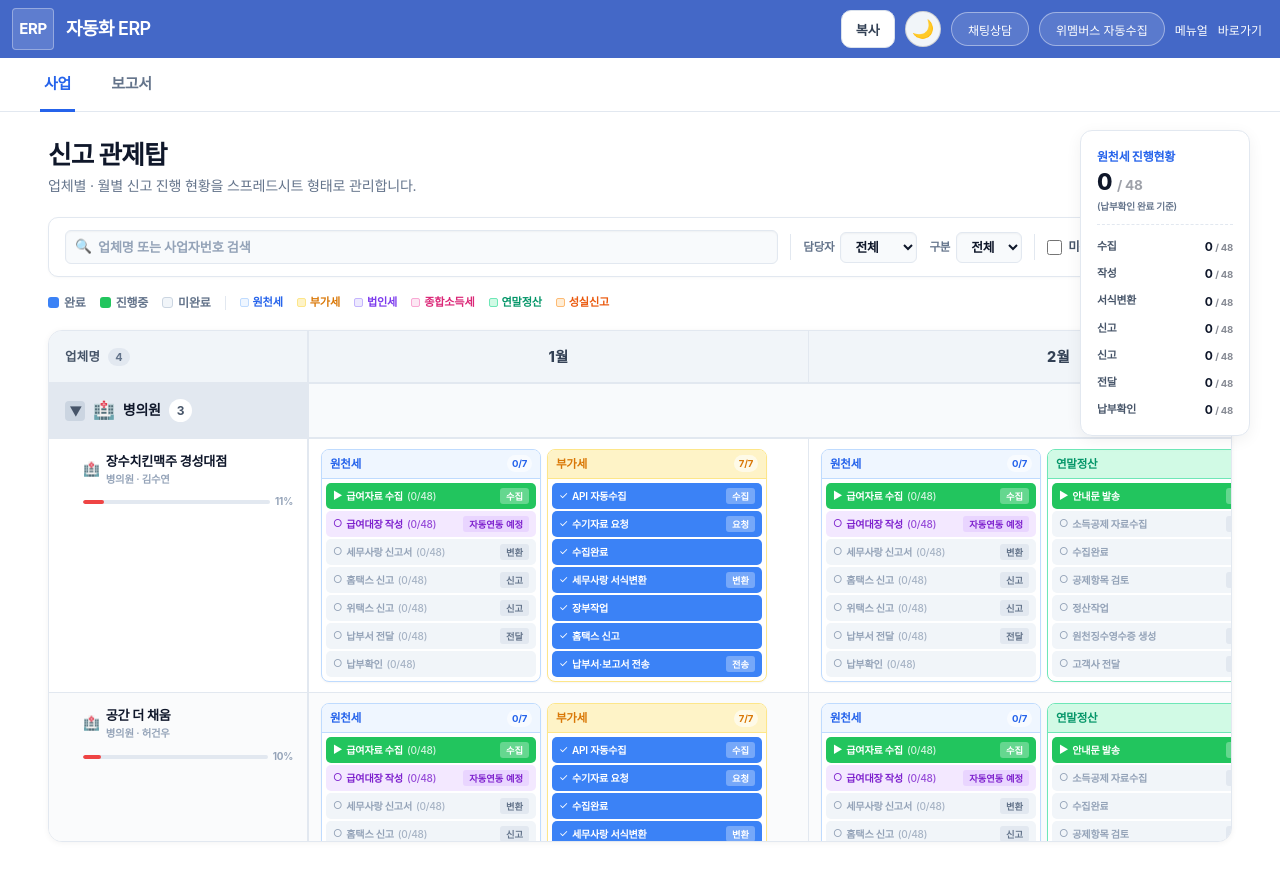
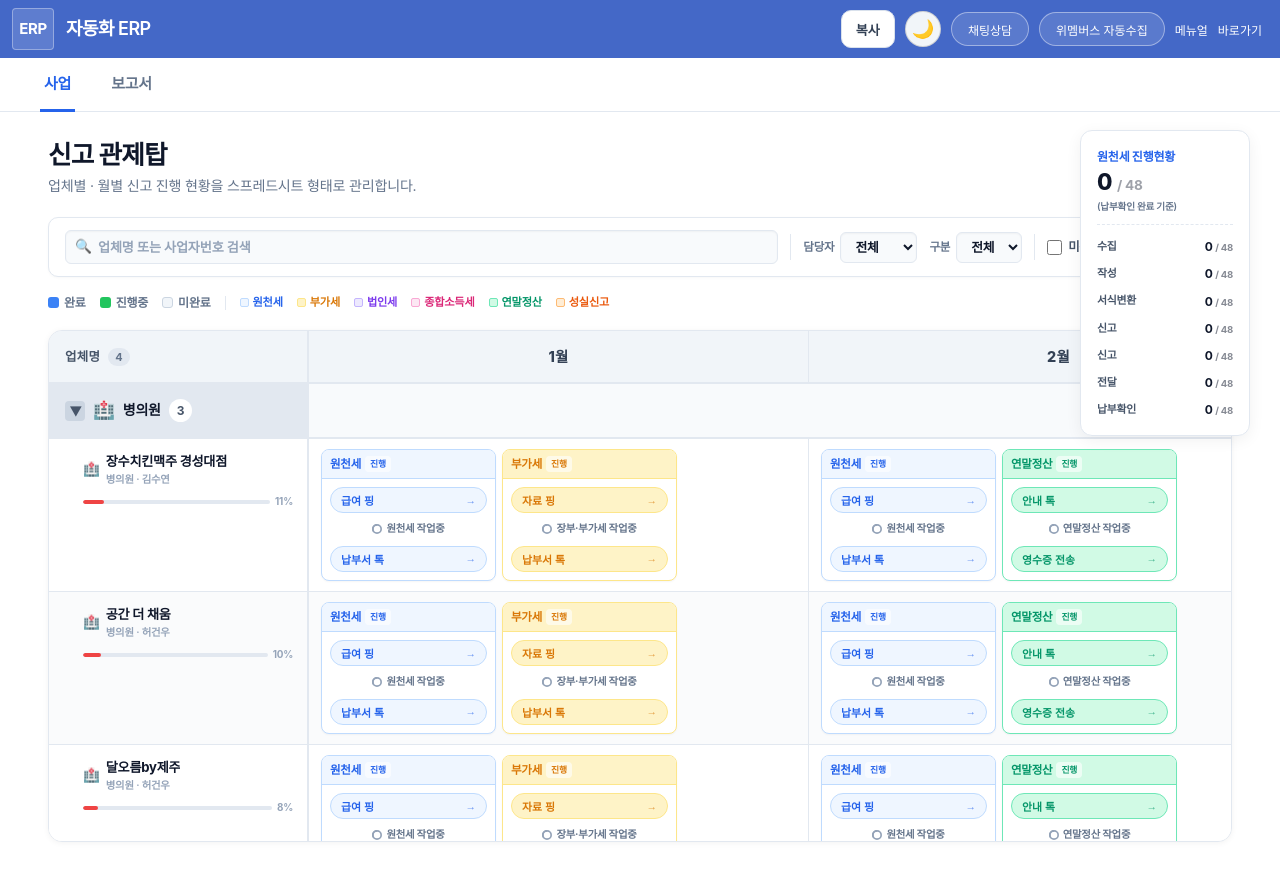
Before and after one commit to kyo1103/hgwjwk, a Next.js app: page /erp/control-tower in a window 1280 px wide. Built offline with nearby package versions, Linux system fonts and the light colour scheme; a web font is replaced by a local one.

Commit message:
feat(erp): update TaxCard UI with compact pill buttons and spinner label

```diff
--- a/app/erp/control-tower/page.tsx
+++ b/app/erp/control-tower/page.tsx
@@ -36,99 +36,150 @@ const TAX_COLORS: Record<string, { bg: string; text: string; border: string }> =
 
 /* ─────────────────────────── 서브 컴포넌트 ─────────────────────────── */
 
-function StepRow({ step, summary, onToggle, onBtn }: {
-  step: ReportStep;
-  summary?: { done: number, total: number };
-  onToggle: () => void;
-  onBtn: () => void;
-}) {
-  let bg = COLORS.pending;
-  let tx = COLORS.pendingText;
-  let btnBg = step.status === "pending" ? "#e2e8f0" : "rgba(255,255,255,0.3)";
-  let btnTx = step.status === "pending" ? "#64748b" : "#fff";
-
-  if (step.status === "done") {
-    bg = COLORS.done;
-    tx = COLORS.doneText;
-  } else if (step.status === "in-progress") {
-    bg = COLORS.inProgress;
-    tx = COLORS.inProgressText;
-  } else if (step.isAutoSync) {
-    bg = "#f3e8ff"; // 연한 보라색 배경
-    tx = "#7e22ce"; // 어두운 보라 텍스트
-    btnBg = "#e9d5ff";
-    btnTx = "#7e22ce";
-  }
-
-  const icon = step.status === "done" ? "✓" : step.status === "in-progress" ? "▶" : "○";
-
-  return (
-    <div onClick={onToggle} style={{
-      display: "flex", alignItems: "center", justifyContent: "space-between",
-      padding: "4px 7px", background: bg, borderRadius: 5, cursor: "pointer",
-      transition: "all 0.2s", gap: 4, minHeight: 26,
-    }}>
-      <div style={{ display: "flex", alignItems: "center", gap: 4, flex: 1, minWidth: 0 }}>
-        <span style={{ fontSize: "0.65rem", color: tx, flexShrink: 0 }}>{icon}</span>
-        <span style={{
-          fontSize: "0.63rem", fontWeight: 600, color: tx,
-          whiteSpace: "nowrap", overflow: "hidden", textOverflow: "ellipsis",
-        }}>
-          {step.label}
-          {summary && <span style={{ opacity: 0.8, marginLeft: 4, fontWeight: 500 }}>({summary.done}/{summary.total})</span>}
-        </span>
-      </div>
-      {step.hasButton && (
-        <button onClick={e => { e.stopPropagation(); onBtn(); }} style={{
-          padding: "1px 6px", fontSize: "0.58rem", fontWeight: 700, border: "none", borderRadius: 3,
-          cursor: "pointer", flexShrink: 0,
-          background: btnBg,
-          color: btnTx,
-          transition: "all 0.15s",
-        }}>
-          {step.isAutoSync && step.status === "pending" ? "자동연동 예정" : step.buttonLabel}
-        </button>
-      )}
-    </div>
-  );
-}
-
-function TaxCard({ report, globalStats, onStepToggle, onBtn }: {
+function TaxCard({ report, globalStats, onStepToggle, onBtn, onMockConfirm }: {
   report: TaxReport;
   globalStats?: Record<string, { done: number; total: number }>;
   onStepToggle: (i: number) => void;
   onBtn: (i: number) => void;
+  onMockConfirm?: (title: string, onConfirm: () => void) => void;
 }) {
   const tc = TAX_COLORS[report.taxType] || TAX_COLORS["원천세"];
-  const done = report.steps.filter(s => s.status === "done").length;
 
+  // 목업용 상태
+  const [step1Done, setStep1Done] = useState(false);
+  const [step3Done, setStep3Done] = useState(false);
+
+  // 원천세 기준으로 텍스트 설정 (다른 세목도 비슷하게 구성)
+  let btn1Label = "API 수집 요청";
+  let labelText = `${report.taxType} 작업중`;
+  let btn2Label = "납부서 전송";
+
+  if (report.taxType === "원천세") {
+    btn1Label = "급여 핑";
+    labelText = "원천세 작업중";
+    btn2Label = "납부서 톡";
+  } else if (report.taxType === "법인세" || report.taxType === "종합소득세") {
+    btn1Label = "수집 요청";
+    btn2Label = "신고서 전송";
+  } else if (report.taxType === "연말정산") {
+    btn1Label = "안내 톡";
+    btn2Label = "영수증 전송";
+  } else if (report.taxType === "부가세") {
+    btn1Label = "자료 핑";
+    labelText = "장부·부가세 작업중";
+    btn2Label = "납부서 톡";
+  }
+
+  const handleBtn1 = () => {
+    if (step1Done) return;
+    if (onMockConfirm) {
+      onMockConfirm(btn1Label, () => setStep1Done(true));
+    } else {
+      setStep1Done(true);
+    }
+  };
+
+  const handleBtn2 = () => {
+    if (step3Done) return;
+    if (onMockConfirm) {
+      onMockConfirm(btn2Label, () => setStep3Done(true));
+    } else {
+      setStep3Done(true);
+    }
+  };
+
+  // 기존 컴팩트한 카드 높이를 맞추기 위해 170px 넓이, 작은 폰트 적용
   return (
     <div style={{
       border: `1.5px solid ${tc.border}`, borderRadius: 8, background: "#fff",
-      overflow: "hidden", width: 220, flexShrink: 0,
+      overflow: "hidden", width: 175, flexShrink: 0,
       boxShadow: "0 1px 2px rgba(0,0,0,0.04)",
+      display: "flex", flexDirection: "column"
     }}>
       <div style={{
         background: tc.bg, padding: "5px 8px",
         display: "flex", justifyContent: "space-between", alignItems: "center",
         borderBottom: `1px solid ${tc.border}`,
       }}>
-        <span style={{ fontSize: "0.72rem", fontWeight: 800, color: tc.text }}>{report.taxType}</span>
-        <span style={{
-          fontSize: "0.6rem", fontWeight: 700, color: tc.text,
-          background: "rgba(255,255,255,0.6)", padding: "1px 5px", borderRadius: 99,
-        }}>{done}/7</span>
+        <div style={{ display: "flex", alignItems: "center", gap: 4 }}>
+           <span style={{ fontSize: "0.72rem", fontWeight: 800, color: tc.text }}>{report.taxType}</span>
+           {(step1Done && step3Done) ? (
+             <span style={{ fontSize: "0.55rem", fontWeight: 800, color: "#fff", background: tc.text, padding: "1px 5px", borderRadius: 4 }}>
+               완료
+             </span>
+           ) : (
+             <span style={{ fontSize: "0.55rem", fontWeight: 800, color: tc.text, background: "rgba(255,255,255,0.6)", padding: "1px 5px", borderRadius: 4 }}>
+               진행
+             </span>
+           )}
+        </div>
       </div>
-      <div style={{ padding: 4, display: "flex", flexDirection: "column", gap: 2 }}>
-        {report.steps.map((s, i) => (
-          <StepRow
-            key={i}
-            step={s}
-            summary={globalStats && report.taxType === "원천세" ? globalStats[s.label] : undefined}
-            onToggle={() => onStepToggle(i)}
-            onBtn={() => onBtn(i)}
-          />
-        ))}
+
+      <div style={{ padding: "8px", display: "flex", flexDirection: "column", gap: 6, flex: 1, justifyContent: "center" }}>
+
+        {/* ① 버튼 (Pill) */}
+        <button
+          onClick={handleBtn1}
+          style={{
+            padding: "4px 10px", fontSize: "0.68rem", fontWeight: 700,
+            borderRadius: 999, border: step1Done ? "none" : `1px solid ${tc.border}`,
+            background: step1Done ? tc.text : tc.bg,
+            color: step1Done ? "#fff" : tc.text,
+            cursor: step1Done ? "default" : "pointer",
+            transition: "all 0.2s",
+            display: "flex", justifyContent: "space-between", alignItems: "center", width: "100%",
+            boxShadow: step1Done ? `0 1px 4px ${tc.text}40` : "none"
+          }}
+          onMouseEnter={e => {
+            if (!step1Done) e.currentTarget.style.filter = "brightness(0.95)";
+          }}
+          onMouseLeave={e => {
+            if (!step1Done) e.currentTarget.style.filter = "none";
+          }}
+        >
+          <span>{btn1Label}</span>
+          {step1Done ? <span style={{ fontSize: "0.65rem" }}>✓</span> : <span style={{ fontSize: "0.65rem", opacity: 0.7 }}>→</span>}
+        </button>
+
+        {/* ② 텍스트 라벨 (스피너 아이콘 + 작은 텍스트) */}
+        <div style={{
+          textAlign: "center", fontSize: "0.65rem", fontWeight: 700, color: "#64748b",
+          display: "flex", justifyContent: "center", alignItems: "center", gap: 4,
+          padding: "2px 0"
+        }}>
+          {(!step1Done || !step3Done) && (
+            <svg style={{ animation: "spin 2s linear infinite", width: 10, height: 10, color: "#94a3b8" }} fill="none" viewBox="0 0 24 24">
+              <circle cx="12" cy="12" r="10" stroke="currentColor" strokeWidth="4" className="opacity-25"></circle>
+              <path fill="currentColor" d="M4 12a8 8 0 018-8V0C5.373 0 0 5.373 0 12h4zm2 5.291A7.962 7.962 0 014 12H0c0 3.042 1.135 5.824 3 7.938l3-2.647z" className="opacity-75"></path>
+            </svg>
+          )}
+          {labelText}
+        </div>
+
+        {/* ③ 버튼 (Pill) */}
+        <button
+          onClick={handleBtn2}
+          style={{
+            padding: "4px 10px", fontSize: "0.68rem", fontWeight: 700,
+            borderRadius: 999, border: step3Done ? "none" : `1px solid ${tc.border}`,
+            background: step3Done ? tc.text : tc.bg,
+            color: step3Done ? "#fff" : tc.text,
+            cursor: step3Done ? "default" : "pointer",
+            transition: "all 0.2s",
+            display: "flex", justifyContent: "space-between", alignItems: "center", width: "100%",
+            boxShadow: step3Done ? `0 1px 4px ${tc.text}40` : "none"
+          }}
+          onMouseEnter={e => {
+            if (!step3Done) e.currentTarget.style.filter = "brightness(0.95)";
+          }}
+          onMouseLeave={e => {
+            if (!step3Done) e.currentTarget.style.filter = "none";
+          }}
+        >
+          <span>{btn2Label}</span>
+          {step3Done ? <span style={{ fontSize: "0.65rem" }}>✓</span> : <span style={{ fontSize: "0.65rem", opacity: 0.7 }}>→</span>}
+        </button>
+
       </div>
     </div>
   );
@@ -145,6 +196,7 @@ export default function ControlTowerPage() {
   const [companies, setCompanies] = useState<Company[]>(MOCK_COMPANIES);
   const [activeRow, setActiveRow] = useState<string | null>(null);
   const [toast, setToast] = useState<string | null>(null);
+  const [mockModal, setMockModal] = useState<{ title: string, onConfirm: () => void } | null>(null);
   const [expandedFolders, setExpandedFolders] = useState<Record<string, boolean>>({});
   const rowRefs = useRef<Record<string, HTMLTableRowElement | null>>({});
 
@@ -598,7 +650,8 @@ export default function ControlTowerPage() {
                                     report={report}
                                     globalStats={withholdingStats.steps}
                                     onStepToggle={(sIdx) => handleStepToggle(company.id, monthIdx, rIdx, sIdx)}
-                                    onBtn={(sIdx) => handleBtn(company.shortName, report.taxType, report.steps[sIdx].label)}
+                                    onBtn={(sIdx) => undefined}
+                                    onMockConfirm={(title, onConfirm) => setMockModal({ title, onConfirm })}
                                   />
                               ))}
                             </div>
@@ -622,6 +675,45 @@ export default function ControlTowerPage() {
         </div>
       </div>
 
+      {/* Mock Modal */}
+      {mockModal && (
+        <div style={{
+          position: "fixed", top: 0, left: 0, right: 0, bottom: 0,
+          background: "rgba(0,0,0,0.4)", zIndex: 100000,
+          display: "flex", alignItems: "center", justifyContent: "center"
+        }}>
+          <div style={{ background: "#fff", padding: "28px 32px", borderRadius: 16, width: 340, boxShadow: "0 20px 40px rgba(0,0,0,0.2)" }}>
+            <h3 style={{ margin: "0 0 12px 0", fontSize: "1.1rem", color: "#0f172a", fontWeight: 800 }}>작업 상태 변경</h3>
+            <p style={{ margin: "0 0 24px 0", fontSize: "0.85rem", color: "#475569", lineHeight: 1.5 }}>
+              <strong>{mockModal.title}</strong> 작업을 완료 처리하시겠습니까?
+              <br/><span style={{ color: "#94a3b8", fontSize: "0.75rem" }}>(※ 실제 API 호출은 생략된 목업입니다)</span>
+            </p>
+            <div style={{ display: "flex", gap: 10, justifyContent: "flex-end" }}>
+              <button
+                onClick={() => setMockModal(null)}
+                style={{ padding: "8px 16px", background: "#f1f5f9", border: "none", borderRadius: 8, color: "#475569", cursor: "pointer", fontWeight: 700, transition: "background 0.2s" }}
+                onMouseEnter={e => e.currentTarget.style.background = "#e2e8f0"}
+                onMouseLeave={e => e.currentTarget.style.background = "#f1f5f9"}
+              >
+                취소
+              </button>
+              <button
+                onClick={() => {
+                  mockModal.onConfirm();
+                  setMockModal(null);
+                  showToast(`"${mockModal.title}" 완료`);
+                }}
+                style={{ padding: "8px 16px", background: "#2563eb", border: "none", borderRadius: 8, color: "#fff", cursor: "pointer", fontWeight: 700, transition: "background 0.2s", boxShadow: "0 4px 12px rgba(37,99,235,0.2)" }}
+                onMouseEnter={e => e.currentTarget.style.background = "#1d4ed8"}
+                onMouseLeave={e => e.currentTarget.style.background = "#2563eb"}
+              >
+                확인
+              </button>
+            </div>
+          </div>
+        </div>
+      )}
+
       <style jsx global>{`
         @keyframes fadeInDown {
           from { opacity: 0; transform: translateY(-12px); }
```
